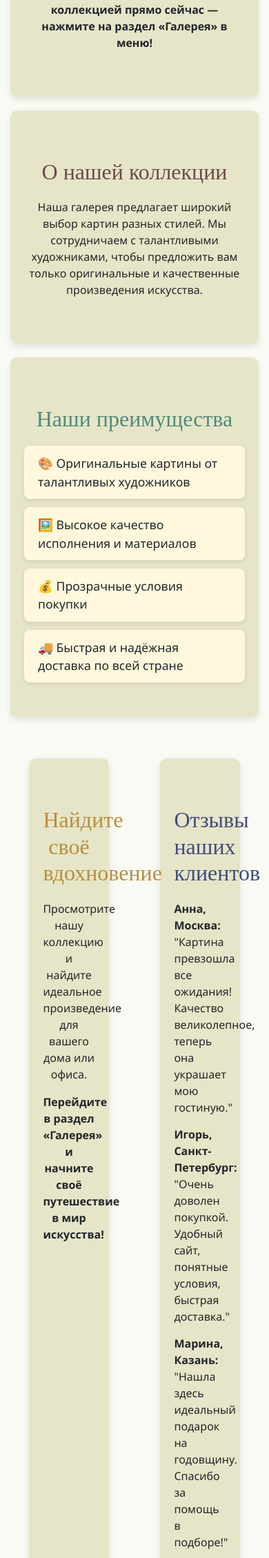
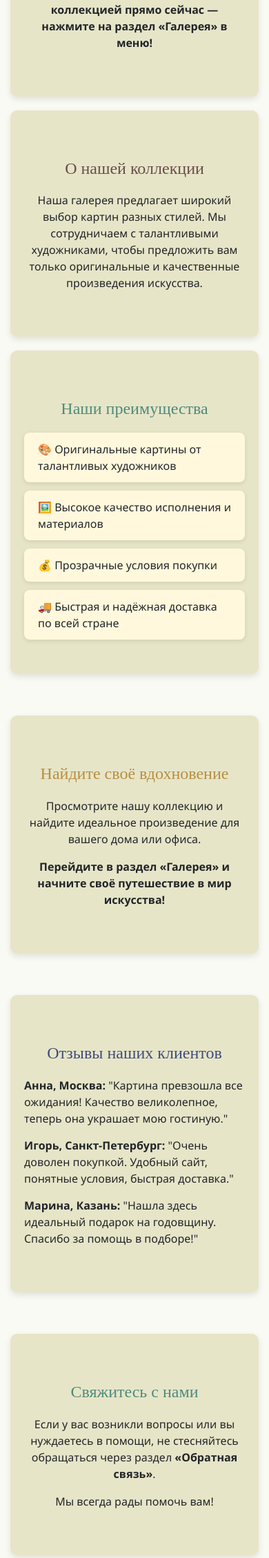
Before and after one commit to dontel-dim/WEB_DPO, a Django app: template Gallery/templates/paintingapp/home.html in a window 390 px wide. Shown: the part 570-2828 px from the top of the page at 69% size. Run offline with Django 3.2, Linux system fonts and the light colour scheme; the template is opened without the code that fills it, so the values that code supplies are empty; some libraries are stand-ins or nearby versions.

Commit message:
адаптивность для хоум

```diff
--- a/Gallery/templates/paintingapp/home.html
+++ b/Gallery/templates/paintingapp/home.html
@@ -63,6 +63,29 @@
         flex: 1 1 30%;
         max-width: 32%;
     }
+
+    @media (max-width: 768px) {
+        .three-column-wrapper {
+            flex-direction: column;
+            align-items: center;
+        }
+
+        .three-column-wrapper .infoSection {
+            max-width: 100%;
+            flex: 1 1 auto;
+            margin-bottom: 20px;
+        }
+    }
+
+    @media (max-width: 480px) {
+        .infoSection h2 {
+            font-size: 1.5rem;
+        }
+
+        .benefit-item {
+            font-size: 1rem;
+        }
+    }
 </style>
 
 <div class="text-center" id="welcomeSection">
@@ -100,19 +123,15 @@
     <div class="infoSection">
         <h2 class="fade-in" style="color: #404c7c">Отзывы наших клиентов</h2>
         <ul class="reviews fade-in">
-            <li><strong>Анна, Москва:</strong> "Картина превзошла все ожидания! Качество великолепное, теперь она
-                украшает мою гостиную."</li>
-            <li><strong>Игорь, Санкт-Петербург:</strong> "Очень доволен покупкой. Удобный сайт, понятные условия,
-                быстрая доставка."</li>
-            <li><strong>Марина, Казань:</strong> "Нашла здесь идеальный подарок на годовщину. Спасибо за помощь в
-                подборе!"</li>
+            <li><strong>Анна, Москва:</strong> "Картина превзошла все ожидания! Качество великолепное, теперь она украшает мою гостиную."</li>
+            <li><strong>Игорь, Санкт-Петербург:</strong> "Очень доволен покупкой. Удобный сайт, понятные условия, быстрая доставка."</li>
+            <li><strong>Марина, Казань:</strong> "Нашла здесь идеальный подарок на годовщину. Спасибо за помощь в подборе!"</li>
         </ul>
     </div>
 
     <div class="infoSection text-center">
         <h2 class="fade-in" style="color: #4e8b7c">Свяжитесь с нами</h2>
-        <p class="fade-in">Если у вас возникли вопросы или вы нуждаетесь в помощи, не стесняйтесь обращаться через
-            раздел <strong>«Обратная связь»</strong>.</p>
+        <p class="fade-in">Если у вас возникли вопросы или вы нуждаетесь в помощи, не стесняйтесь обращаться через раздел <strong>«Обратная связь»</strong>.</p>
         <p class="fade-in">Мы всегда рады помочь вам!</p>
     </div>
 </div>
```
